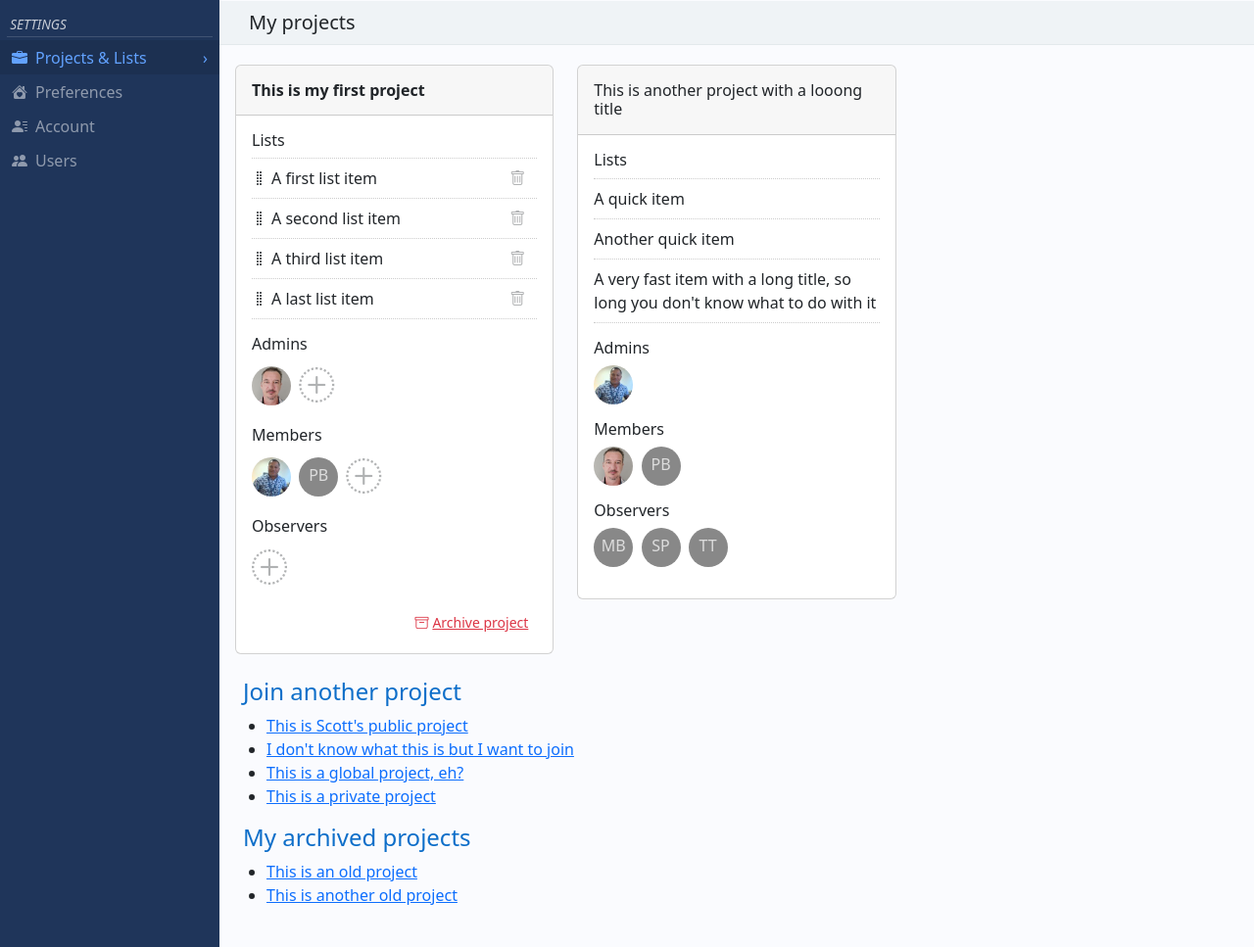
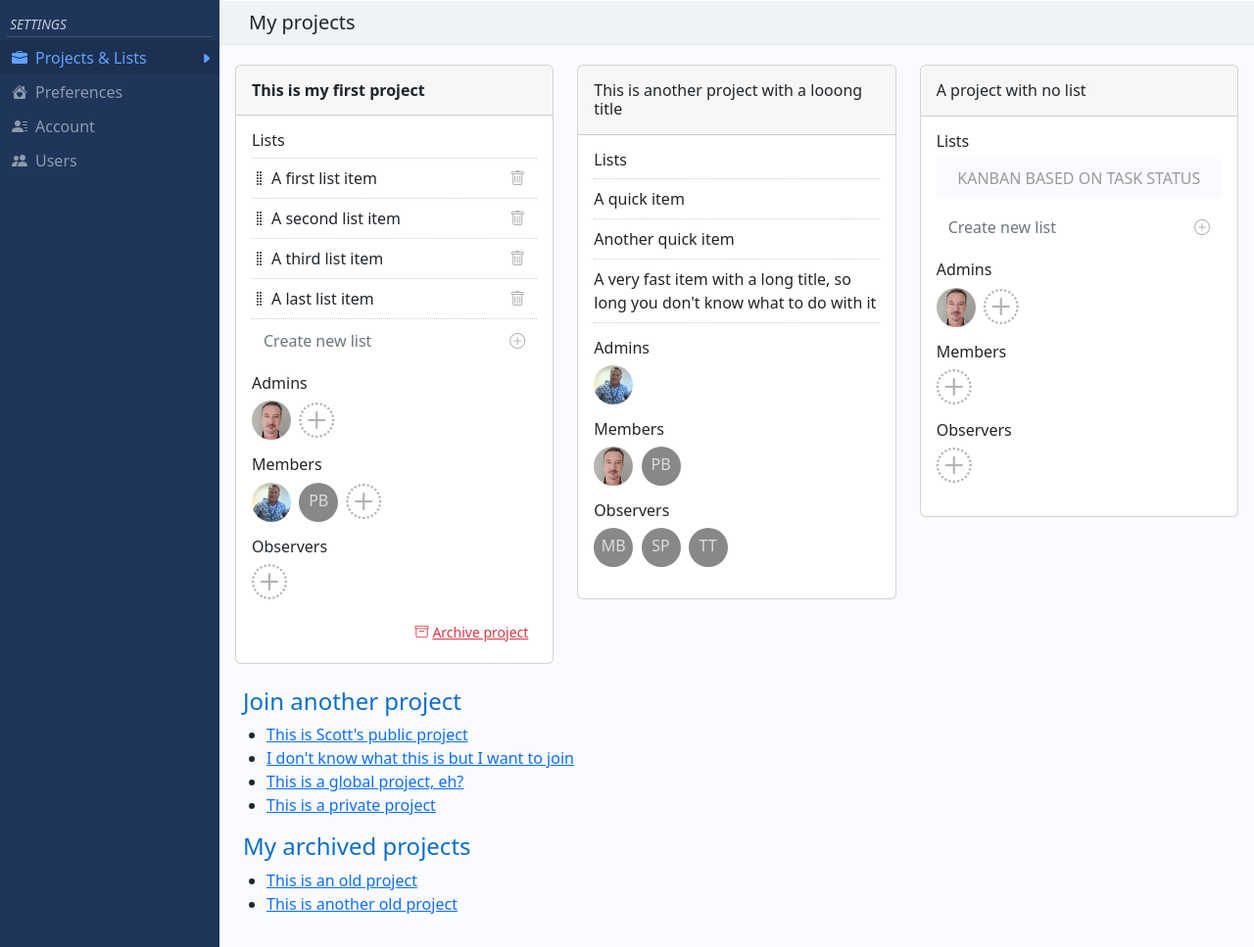
Before and after one commit to stanozr/taskfreak, a Flask app: page /settings/projects in a window 1280 px wide. Shown: the part 56-1023 px from the top of the page at 98% size. Run offline with Flask 2, Linux system fonts and the light colour scheme; some libraries are stand-ins or nearby versions.

Commit message:
Small templates improvements

```diff
--- a/application/routes.py
+++ b/application/routes.py
@@ -68,7 +68,7 @@ def settings_account():
 
 @app.route("/settings/preferences")
 def settings_preferences():
-	# User preferences, i.e. default view, notifications
+	# User preferences, i.e. timezone, default view, notifications, outlook sync
 	return render_template("settings_preferences.html",
 		title="Pacific Data Hub",
 		menu="settings_preferences",
--- a/application/static/css/app.css
+++ b/application/static/css/app.css
@@ -197,19 +197,26 @@
     flex: 1 0 14rem;
   }
   .sidebar li a::before {
-    content: "\00a0";
-    width: 1em;
+    content: "\F234";
+    font-family: "bootstrap-icons";
+    font-size: .8em;
+    margin-right: -5px;
+    padding-top: 3px;
+    padding-left: 5px;
     text-align: right;
     float: right;
+    opacity: 0;
   }
   .sidebar li a.active::before {
-    content: "\203A";
+    content: "\F231";
+    opacity: 1;
   }
   .sidebar li a:not(.active):hover {
     color: rgba(255,255,255,.75);
   }
   .sidebar li a:not(.active):hover::before {
-    content: "\203A";
+    content: "\F234";
+    opacity: 1;
   }
   .main {
     background-color: rgb(250,251,254);
@@ -523,13 +530,30 @@
 }
 
 /* PROJECTS */
+.card-project .project-no-list small {
+  display: block;
+}
 .card-project h5 {
   font-size: 1em;
 }
 ul.project-lists {
+  position: relative;
   padding-left: 0;
+  min-height: 3em;
+}
+ul.project-lists::before {
+  content: "KANBAN BASED ON TASK STATUS";
+  font-weight: 500;
+  position: absolute;
+  padding: .5em 0;
+  color: #999;
+  width: 100%;
+  text-align: center;
+  background-color: #fafbff;
 }
 ul.project-lists li {
+  position: relative;
+  background-color: #fff;
   border-bottom: 1px dotted #ccc;
 }
 ul.project-lists li:first-child {
--- a/application/static/js/settings_projects.js
+++ b/application/static/js/settings_projects.js
@@ -1,7 +1,7 @@
 $('document').ready(function() {
     var drake = dragula({
         isContainer: function (el) {
-            return el.classList.contains('project-lists');
+            return el.classList.contains('project-dragula');
         },
         moves: function (el, container, handle) {
             return handle.classList.contains('gu-handle');
--- a/application/templates/layout/task.html
+++ b/application/templates/layout/task.html
@@ -53,7 +53,7 @@
     Projects
   </h4>
   <ul>
-    <li><a href="#"><i class="bi bi-check-all me-2"></i>All projects</a></li>
+    <li><a href="#"><i class="bi bi-check2-all me-2"></i>All projects</a></li>
     <li><a href="#">Project 1 is a long title but it works</a></li>
     <li><a href="#">Project 2</a></li>
     <li>
--- a/application/templates/settings_account.html
+++ b/application/templates/settings_account.html
@@ -3,6 +3,8 @@
 {% block content %}
 
     <h2 class="page-title">My Account</h2>
-    <div class="">...</div>
+    <p class="">
+        Manage name, email, password, avatar
+    </p>
 
 {% endblock %}
--- a/application/templates/settings_preferences.html
+++ b/application/templates/settings_preferences.html
@@ -3,6 +3,6 @@
 {% block content %}
 
     <h2 class="page-title">Preferences</h2>
-    <div class="">...</div>
+    <p>timezone, default view, notifications, outlook sync</p>
 
 {% endblock %}
--- a/application/templates/settings_projects.html
+++ b/application/templates/settings_projects.html
@@ -12,7 +12,7 @@
             </h5>
             <div class="card-body">
                 <h5>Lists</h5>
-                <ul class="project-lists">
+                <ul class="project-lists project-dragula">
                     <li class="project-lists-item">
                         <i class="bi bi-grip-vertical gu-handle py-2 pe-1"></i>
                         <input type="text" class="form-control form-control-plaintext" value="A first list item" />
@@ -34,20 +34,24 @@
                         <button type="button" class="btn btn-action"><i class="bi bi-trash"></i></button>
                     </li>
                 </ul>
+                <div class="d-flex mb-3" style="margin-top:-.75em">
+                    <input type="text" class="form-control border-0" value="" placeholder="Create new list" />
+                    <button type="button" class="btn btn-action"><i class="bi bi-plus-circle"></i></button>
+                </div>
                 <h5>Admins</h5>
                 <ul class="project-admins project-users">
                     <li class="btn-user"><a href="#!"><img src="/static/img/user_stan.png" class="rounded-circle" /></a></li>
-                    <li><button type="button" class="btn btn-action px-0"><i class="bi bi-plus-circle-dotted"></i></button></li>
+                    <li><button type="button" class="btn btn-action p-0"><i class="bi bi-plus-circle-dotted"></i></button></li>
                 </ul>
                 <h5>Members</h5>
                 <ul class="project-members project-users">
                     <li class="btn-user"><a href="#!"><img src="/static/img/user_sio.png" class="rounded-circle" /></a></li>
                     <li class="btn-user"><a href="#!"><span class="rounded-circle">PB</span></a></li>
-                    <li><button type="button" class="btn btn-action px-0"><i class="bi bi-plus-circle-dotted"></i></button></li>
+                    <li><button type="button" class="btn btn-action p-0"><i class="bi bi-plus-circle-dotted"></i></button></li>
                 </ul>
                 <h5>Observers</h5>
                 <ul class="project-observers project-users">
-                    <li><button type="button" class="btn btn-action px-0"><i class="bi bi-plus-circle-dotted"></i></button></li>
+                    <li><button type="button" class="btn btn-action p-0"><i class="bi bi-plus-circle-dotted"></i></button></li>
                 </ul>
                 <div class="text-end"><button type="button" class="action-archive-project btn btn-link btn-sm text-danger"><i class="bi bi-archive pe-1"></i>Archive project</button></div>
             </div>
@@ -87,6 +91,34 @@
                 </div>
               </div>
         </div>
+
+        <div class="col">
+            <div class="card card-project">
+                <h5 class="card-header py-3">A project with no list</h5>
+                <div class="card-body">
+                    <h5>Lists</h5>
+                    <ul class="project-lists project-dragula">
+                    </ul>
+                    <div class="d-flex mb-3" style="margin-top:-.75em">
+                        <input type="text" class="form-control border-0" value="" placeholder="Create new list" />
+                        <button type="button" class="btn btn-action"><i class="bi bi-plus-circle"></i></button>
+                    </div>
+                    <h5>Admins</h5>
+                    <ul class="project-admins project-users">
+                        <li class="btn-user"><a href="#!"><img src="/static/img/user_stan.png" class="rounded-circle" /></a></li>
+                        <li><button type="button" class="btn btn-action p-0"><i class="bi bi-plus-circle-dotted"></i></button></li>
+                    </ul>
+                    <h5>Members</h5>
+                    <ul class="project-members project-users">
+                        <li><button type="button" class="btn btn-action p-0"><i class="bi bi-plus-circle-dotted"></i></button></li>
+                    </ul>
+                    <h5>Observers</h5>
+                    <ul class="project-observers project-users">
+                        <li><button type="button" class="btn btn-action p-0"><i class="bi bi-plus-circle-dotted"></i></button></li>
+                    </ul>
+                </div>
+              </div>
+        </div>
     </div>
 
     <h2 class="text-primary px-2 fs-4">Join another project</h2>
```
